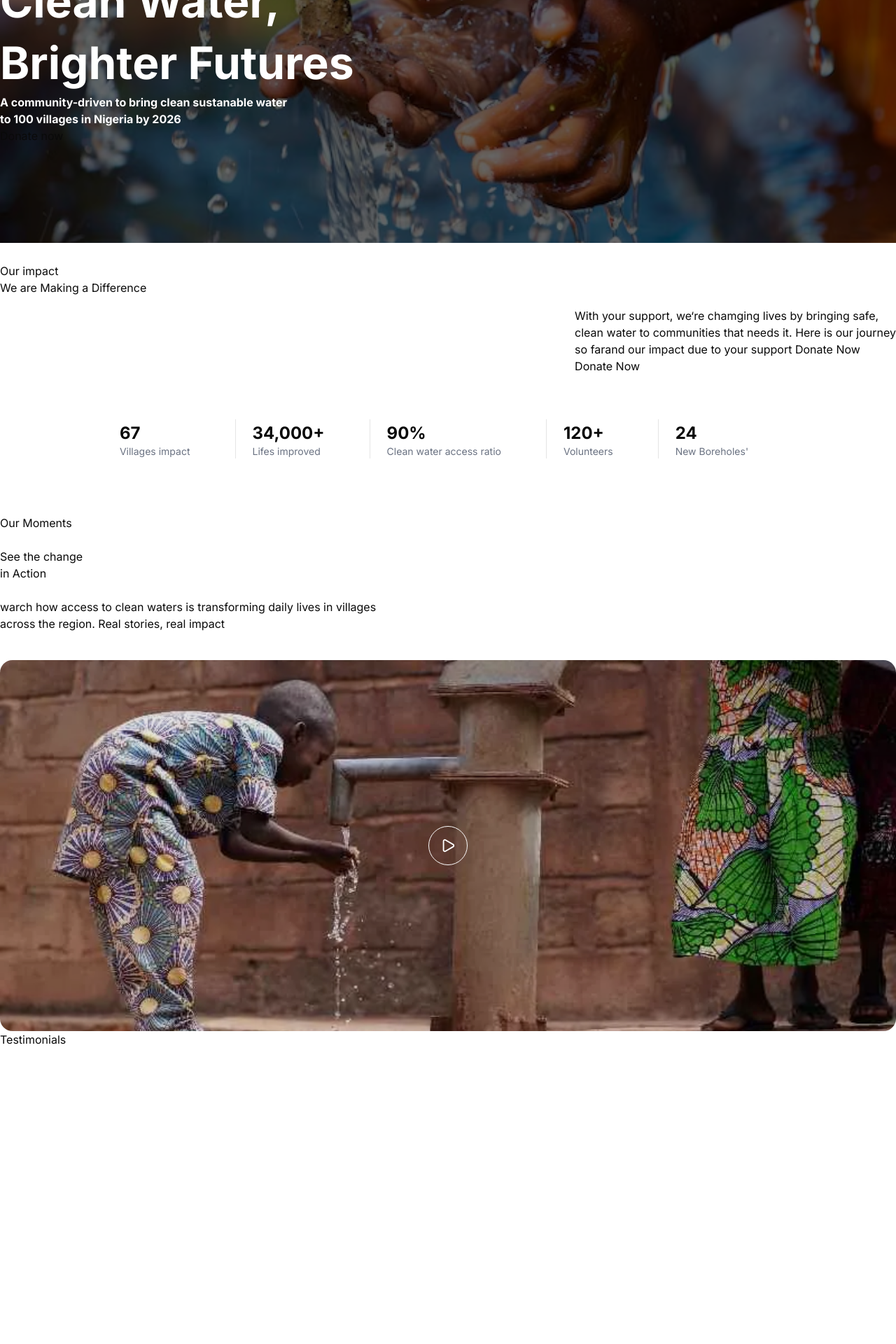
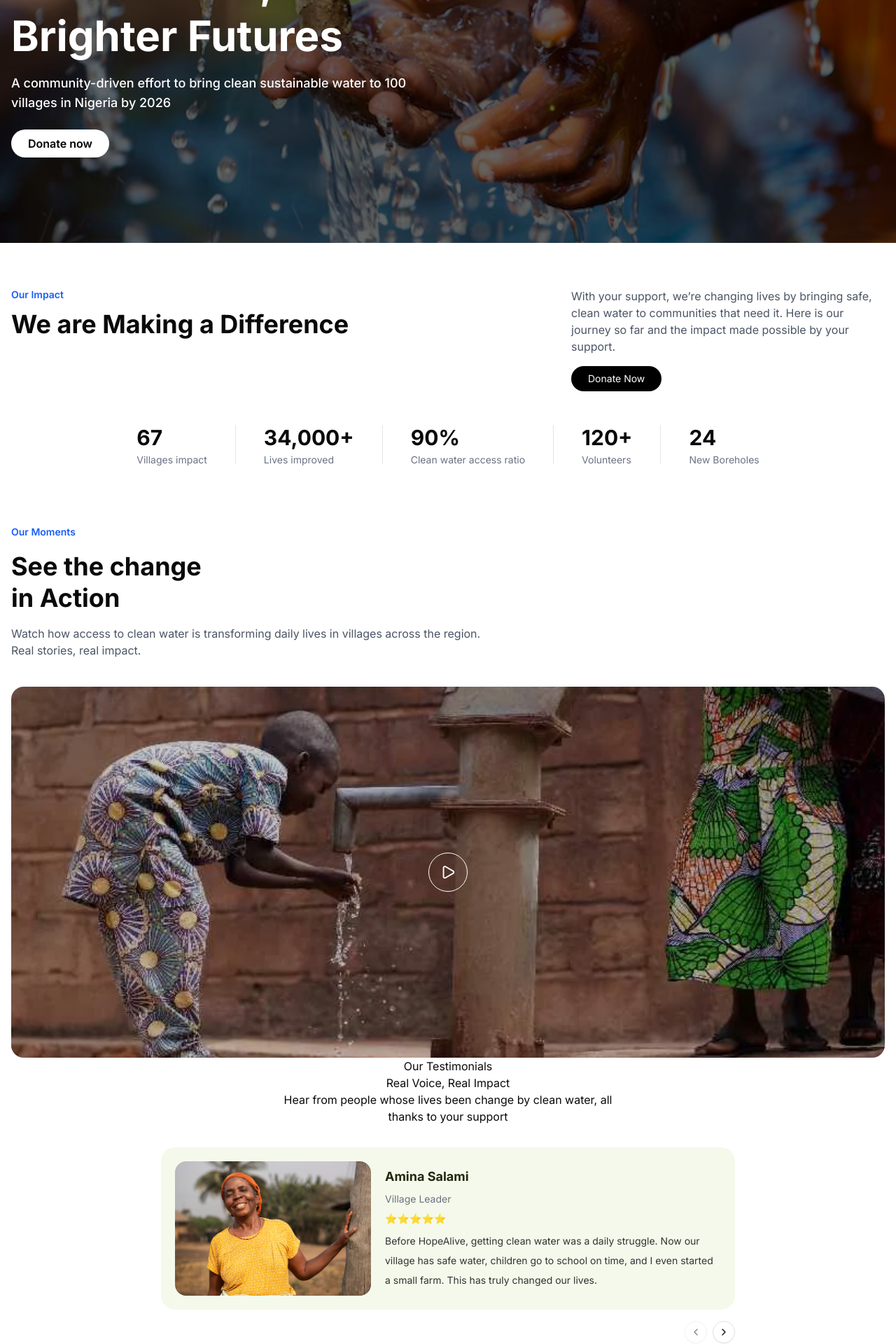
Before and after one commit to Drew-space/charity-donating, a Next.js app: page / in a window 1280 px wide. Shown: the part 240-2160 px from the top of the page at 70% size. Before the commit the page ends 1737 px from the top, so only its background shows below. Built offline with nearby package versions, Linux system fonts and the light colour scheme.

Commit message:
feat: implement About, Hero, Ourwork, Testimonials components and add Carousel for testimonials

```diff
--- a/components/About.tsx
+++ b/components/About.tsx
@@ -1,58 +1,111 @@
+// import React from "react";
+// import { Separator } from "./ui/separator";
+
+// const About = () => {
+//   const numbers = [
+//     { number: "67", text: "Villages impact" },
+//     { number: "34,000+", text: "Lifes improved" },
+//     { number: "90%", text: "Clean water access ratio" },
+//     { number: "120+", text: "Volunteers" },
+//     { number: "24", text: "New Boreholes'" },
+//   ];
+
+//   return (
+//     <section className="mx-auto container">
+//       <div className="flex justify-between mt-7">
+//         <div className="flex flex-col items-start">
+//           <button className="">Our impact</button>
+//           <h1>We are Making a Difference</h1>
+//         </div>
+
+//         <div className="  pt-16">
+//           <p className="">
+//             With your support, we&lsquo;re chamging lives by bringing safe,
+//             <br />
+//             clean water to communities that needs it. Here is our journey
+//             <br /> so farand our impact due to your support Donate Now
+//           </p>
+//           <button className="">Donate Now</button>
+//         </div>
+//       </div>
+
+//       <div className="flex justify-center items-end mt-16">
+//         {numbers.map((item, index) => (
+//           <React.Fragment key={index}>
+//             <div className="pr-10 text-center flex flex-col items-start">
+//               <p className="text-2xl font-bold">{item.number}</p>
+//               <p className="text-sm text-gray-500">{item.text}</p>
+//             </div>
+
+//             {index !== numbers.length - 1 && (
+//               <Separator orientation="vertical" className="mx-6 h-14" />
+//             )}
+//           </React.Fragment>
+//         ))}
+//       </div>
+//     </section>
+//   );
+// };
+
+// export default About;
+
 import React from "react";
 import { Separator } from "./ui/separator";
 
 const About = () => {
   const numbers = [
     { number: "67", text: "Villages impact" },
-    { number: "34,000+", text: "Lifes improved" },
+    { number: "34,000+", text: "Lives improved" },
     { number: "90%", text: "Clean water access ratio" },
     { number: "120+", text: "Volunteers" },
-    { number: "24", text: "New Boreholes'" },
+    { number: "24", text: "New Boreholes" },
   ];
 
   return (
-    <section className="mx-auto container">
-      <div className="flex justify-between mt-7">
-        <div className="flex flex-col items-start">
-          <button className="">Our impact</button>
-          <h1>We are Making a Difference</h1>
+    <section className="mx-auto container px-4 mt-16">
+      {/* Top Section */}
+      <div className="flex flex-col md:flex-row md:justify-between gap-8">
+        <div className="flex flex-col items-center md:items-start text-center md:text-left">
+          <button className="text-sm font-semibold text-blue-600">
+            Our Impact
+          </button>
+          <h1 className="text-2xl sm:text-3xl md:text-4xl font-bold mt-3">
+            We are Making a Difference
+          </h1>
         </div>
 
-        <div className="  pt-16">
-          <p className="">
-            With your support, we&lsquo;re chamging lives by bringing safe,
-            <br />
-            clean water to communities that needs it. Here is our journey
-            <br /> so farand our impact due to your support Donate Now
+        <div className="text-center md:text-left">
+          <p className="text-sm sm:text-base text-gray-600 max-w-md">
+            With your support, we’re changing lives by bringing safe, clean
+            water to communities that need it. Here is our journey so far and
+            the impact made possible by your support.
           </p>
-          <button className="">Donate Now</button>
+
+          <button className="mt-4 bg-black text-white px-6 py-2 rounded-full text-sm hover:bg-gray-800 transition">
+            Donate Now
+          </button>
         </div>
       </div>
-      {/* numbers */}
-      {/* <div className="flex space-x-2 mt-14 bg-blue-500 ">
-        {numbers.map((item, index) => (
-          <div key={index} className="flex flex-col items-center">
-            <div className=" border-r  flex flex-col items-start pr-8">
-              <span className="text-2xl font-bold">{item.number}</span>
 
-              <span className="text-sm text-gray-500">{item.text}</span>
-            </div>
-          </div>
-        ))}
-
-
-      </div> */}
-
-      <div className="flex justify-center items-end mt-16">
+      {/* Stats Section */}
+      <div className="mt-12 flex flex-col md:flex-row items-center md:items-end justify-center gap-6 md:gap-0">
         {numbers.map((item, index) => (
           <React.Fragment key={index}>
-            <div className="pr-10 text-center flex flex-col items-start">
-              <p className="text-2xl font-bold">{item.number}</p>
-              <p className="text-sm text-gray-500">{item.text}</p>
+            <div className="text-center flex flex-col items-center md:items-start px-4">
+              <p className="text-xl sm:text-2xl md:text-3xl font-bold">
+                {item.number}
+              </p>
+              <p className="text-xs sm:text-sm text-gray-500 mt-1">
+                {item.text}
+              </p>
             </div>
 
+            {/* Show separator only on medium and larger screens */}
             {index !== numbers.length - 1 && (
-              <Separator orientation="vertical" className="mx-6 h-14" />
+              <Separator
+                orientation="vertical"
+                className="hidden md:block mx-6 h-14"
+              />
             )}
           </React.Fragment>
         ))}
--- /dev/null
+++ b/components/Carousel.tsx
@@ -0,0 +1,70 @@
+"use client";
+
+import Image from "next/image";
+import {
+  Carousel,
+  CarouselContent,
+  CarouselItem,
+  CarouselNext,
+  CarouselPrevious,
+} from "./ui/carousel";
+const testimonials = [
+  {
+    name: "Amina Salami",
+    role: "Village Leader",
+    rating: 5,
+    image: "/images/charity1.avif",
+    text: `Before HopeAlive, getting clean water was a daily struggle. Now our village has safe water, children go to school on time, and I even started a small farm. This has truly changed our lives.`,
+  },
+  {
+    name: "Abdullahi Ayodele Sulaimon",
+    role: "Village Farmer",
+    rating: 5,
+    image: "/images/charity5.avif",
+    text: `Clean water from HopeAlive has made life easier and healthier. My farm thrives, and my family's health has improved greatly. This support has lifted a big burden from us.`,
+  },
+];
+
+const TestimonialsCarousel = () => {
+  return (
+    <section className="max-w-[900px] mx-auto px-10 py-8">
+      <Carousel>
+        <CarouselContent>
+          {testimonials.map((item, index) => (
+            <CarouselItem key={index}>
+              <div className="flex flex-col sm:flex-row bg-[#f5f9eb] rounded-[20px] p-5 gap-5">
+                {/* Image */}
+                <div className="relative w-full sm:w-[280px] h-64 sm:h-auto flex-shrink-0 rounded-[16px] overflow-hidden">
+                  <Image
+                    src={item.image}
+                    alt={item.name}
+                    fill
+                    className="object-cover object-center"
+                  />
+                </div>
+
+                {/* Text */}
+                <div className="flex flex-col justify-center gap-2 text-sm py-2">
+                  <h2 className="text-[#202a10] text-lg font-bold">
+                    {item.name}
+                  </h2>
+                  <p className="text-gray-500">{item.role}</p>
+                  <div>{"⭐".repeat(item.rating)}</div>
+                  <p className="text-[#333] leading-7">{item.text}</p>
+                </div>
+              </div>
+            </CarouselItem>
+          ))}
+        </CarouselContent>
+
+        {/* Buttons */}
+        <div className="flex justify-end gap-2 mt-4">
+          <CarouselPrevious className="static translate-y-0" />
+          <CarouselNext className="static translate-y-0" />
+        </div>
+      </Carousel>
+    </section>
+  );
+};
+
+export default TestimonialsCarousel;
--- a/components/Hero.tsx
+++ b/components/Hero.tsx
@@ -1,9 +1,45 @@
+// import Image from "next/image";
+// import React from "react";
+
+// const Hero = () => {
+//   return (
+//     <div className="relative w-full h-[530px]">
+//       <Image
+//         src="/images/hero.avif"
+//         alt="hero image"
+//         fill
+//         className="object-cover"
+//         priority
+//       />
+
+//       <div className="absolute inset-0 bg-black/60 z-10" />
+
+//       <div className="absolute inset-0 z-20 flex items-center justify-center">
+//         <div className="flex flex-col max-sm:items-center items-start mx-auto container ">
+//           <h1 className="text-white text-[64px] leading-snug font-bold ">
+//             Clean Water,
+//             <br />
+//             Brighter Futures
+//           </h1>
+//           <p className="text-white font-bold">
+//             A community-driven to bring clean sustanable water
+//             <br /> to 100 villages in Nigeria by {new Date().getFullYear()}
+//           </p>
+//           <button>Donate now</button>
+//         </div>
+//       </div>
+//     </div>
+//   );
+// };
+
+// export default Hero;
+
 import Image from "next/image";
 import React from "react";
 
 const Hero = () => {
   return (
-    <div className="relative w-full h-[530px]">
+    <div className="relative w-full h-[400px] md:h-[530px]">
       <Image
         src="/images/hero.avif"
         alt="hero image"
@@ -14,18 +50,33 @@ const Hero = () => {
 
       <div className="absolute inset-0 bg-black/60 z-10" />
 
-      <div className="absolute inset-0 z-20 flex items-center justify-center">
-        <div className="flex flex-col max-sm:items-center items-start mx-auto container ">
-          <h1 className="text-white text-[64px] leading-snug font-bold ">
-            Clean Water,
-            <br />
-            Brighter Futures
-          </h1>
-          <p className="text-white font-bold">
-            A community-driven to bring clean sustanable water
-            <br /> to 100 villages in Nigeria by {new Date().getFullYear()}
-          </p>
-          <button>Donate now</button>
+      <div className="absolute inset-0 z-20 flex items-center">
+        <div className="container mx-auto px-4">
+          <div className="flex flex-col items-center md:items-start text-center md:text-left">
+            {/* Heading */}
+            <h1
+              className="text-white font-bold leading-tight
+              text-3xl sm:text-4xl md:text-5xl lg:text-6xl"
+            >
+              Clean Water,
+              <br />
+              Brighter Futures
+            </h1>
+
+            {/* Paragraph */}
+            <p
+              className="text-white mt-4 font-medium
+              text-sm sm:text-base md:text-lg max-w-xl"
+            >
+              A community-driven effort to bring clean sustainable water to 100
+              villages in Nigeria by {new Date().getFullYear()}
+            </p>
+
+            {/* Button */}
+            <button className="mt-6 bg-white text-black px-6 py-2 rounded-full text-sm md:text-base font-semibold hover:bg-gray-200 transition">
+              Donate now
+            </button>
+          </div>
         </div>
       </div>
     </div>
--- a/components/Navbar.tsx
+++ b/components/Navbar.tsx
@@ -13,7 +13,7 @@ const Navbar = () => {
         <div className="flex items-center justify-between">
           <div className="flex items-center justify-between gap-8">
             <h1>BlueSource</h1>
-            <div className="flex space-x-8">
+            <div className=" space-x-8  hidden md:flex">
               {navlink.map((link) => (
                 <div
                   className="flex items-center justify-between"
--- a/components/Our-work.tsx
+++ b/components/Our-work.tsx
@@ -1,33 +1,87 @@
+// import { PlayIcon } from "lucide-react";
+// import Image from "next/image";
+// import React from "react";
+
+// const Ourwork = () => {
+//   return (
+//     <section className="mt-20 mx-auto container item">
+//       <div className="">
+//         <button className="">Our Moments</button>
+//         <h1 className="my-6">
+//           See the change
+//           <br /> in Action
+//         </h1>
+//         <p>
+//           warch how access to clean waters is transforming daily lives in
+//           villages
+//           <br /> across the region. Real stories, real impact
+//         </p>
+//       </div>
+//       <div className="mt-10 relative">
+//         <div
+//           className="h-[530px] bg-cover bg-center bg-no-repeat rounded-2xl"
+//           style={{
+//             backgroundImage: "url('/images/charity4.webp')",
+//           }}
+//         />
+
+//         <div className="absolute inset-0 bg-black/10 rounded-2xl" />
+
+//         <PlayIcon className="absolute top-1/2 left-1/2 -translate-x-1/2 -translate-y-1/2 w-14 h-14 text-white border border-white p-4 rounded-full z-10" />
+//       </div>
+//     </section>
+//   );
+// };
+
+// export default Ourwork;
+
 import { PlayIcon } from "lucide-react";
-import Image from "next/image";
 import React from "react";
 
 const Ourwork = () => {
   return (
-    <section className="mt-20 mx-auto container item">
-      <div className="">
-        <button className="">Our Moments</button>
-        <h1 className="my-6">
+    <section className="mt-20 mx-auto container px-4">
+      {/* Text Section */}
+      <div className="text-center md:text-left max-w-2xl mx-auto md:mx-0">
+        <button className="text-sm font-semibold text-blue-600">
+          Our Moments
+        </button>
+
+        <h1
+          className="my-4 font-bold leading-tight
+          text-2xl sm:text-3xl md:text-4xl"
+        >
           See the change
           <br /> in Action
         </h1>
-        <p>
-          warch how access to clean waters is transforming daily lives in
-          villages
-          <br /> across the region. Real stories, real impact
+
+        <p className="text-sm sm:text-base text-gray-600">
+          Watch how access to clean water is transforming daily lives in
+          villages across the region. Real stories, real impact.
         </p>
       </div>
+
+      {/* Image Section */}
       <div className="mt-10 relative">
         <div
-          className="h-[530px] bg-cover bg-center bg-no-repeat rounded-2xl"
+          className="h-[300px] sm:h-[400px] md:h-[530px] bg-cover bg-center bg-no-repeat rounded-2xl"
           style={{
             backgroundImage: "url('/images/charity4.webp')",
           }}
         />
 
-        <div className="absolute inset-0 bg-black/10 rounded-2xl" />
+        {/* Overlay */}
+        <div className="absolute inset-0 bg-black/20 rounded-2xl" />
 
-        <PlayIcon className="absolute top-1/2 left-1/2 -translate-x-1/2 -translate-y-1/2 w-14 h-14 text-white border border-white p-4 rounded-full z-10" />
+        {/* Play Icon */}
+        <PlayIcon
+          className="absolute top-1/2 left-1/2
+          -translate-x-1/2 -translate-y-1/2
+          w-10 h-10 sm:w-12 sm:h-12 md:w-14 md:h-14
+          text-white border border-white
+          p-3 sm:p-4 rounded-full z-10
+          cursor-pointer hover:scale-110 transition"
+        />
       </div>
     </section>
   );
--- a/components/Testimonials.tsx
+++ b/components/Testimonials.tsx
@@ -1,7 +1,22 @@
 import React from "react";
 
+import Image from "next/image";
+import Carousel from "./Carousel";
+import TestimonialsCarousel from "./Carousel";
+
 const Testimonials = () => {
-  return <div>Testimonials</div>;
+  return (
+    <div className="mx-auto container">
+      <div className="flex flex-col items-center">
+        <button> Our Testimonials</button> <h1>Real Voice, Real Impact</h1>{" "}
+        <p className="text-center">
+          Hear from people whose lives been change by clean water, all
+          <br /> thanks to your support
+        </p>
+        <TestimonialsCarousel />
+      </div>
+    </div>
+  );
 };
 
 export default Testimonials;
--- a/package.json
+++ b/package.json
@@ -11,6 +11,7 @@
   "dependencies": {
     "class-variance-authority": "^0.7.1",
     "clsx": "^2.1.1",
+    "embla-carousel": "^8.6.0",
     "embla-carousel-react": "^8.6.0",
     "lucide-react": "^0.577.0",
     "next": "16.1.6",
```
Also changed, not shown: public/images/charity5.avif (added), 1 other file (tests, documents, lock files or other folders).
